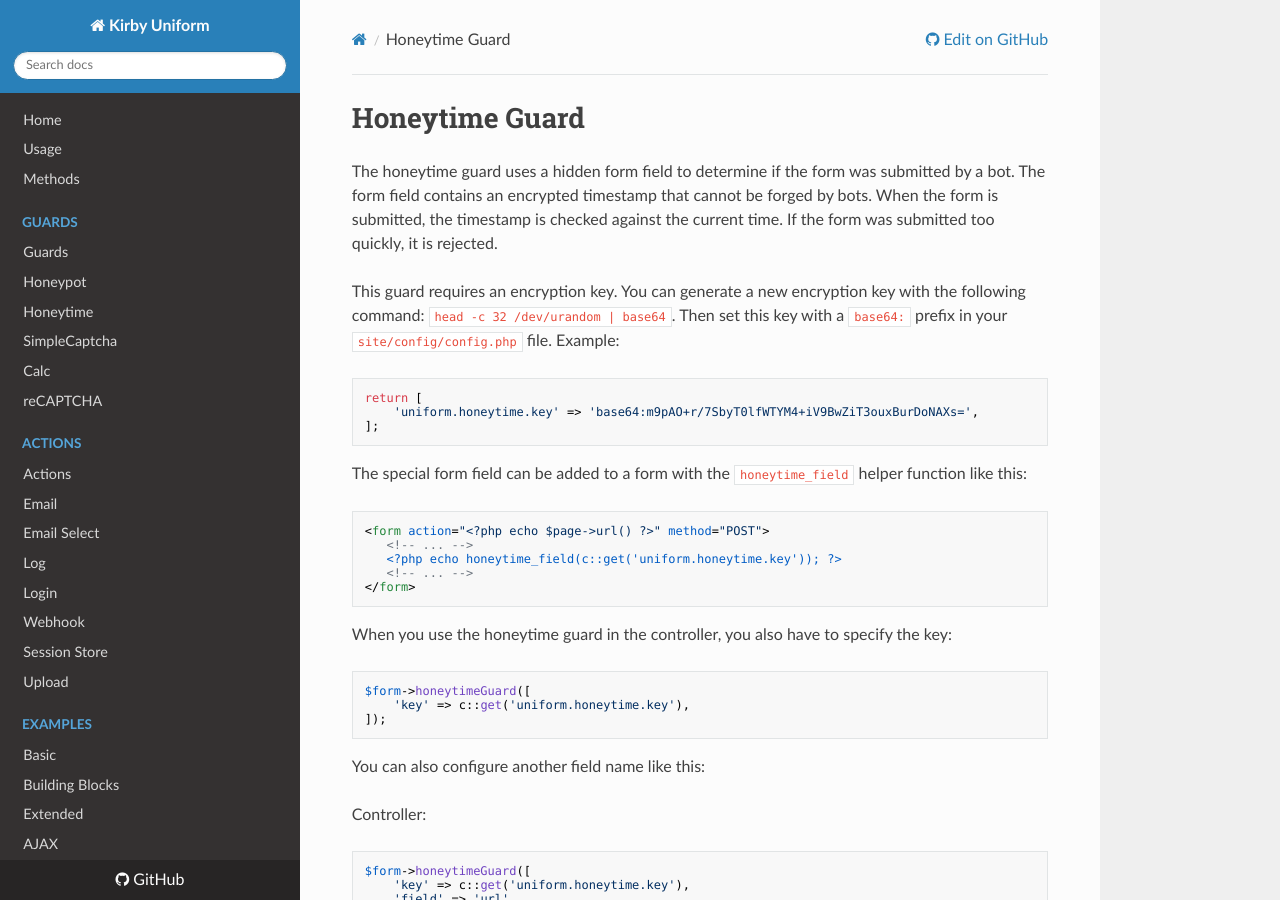
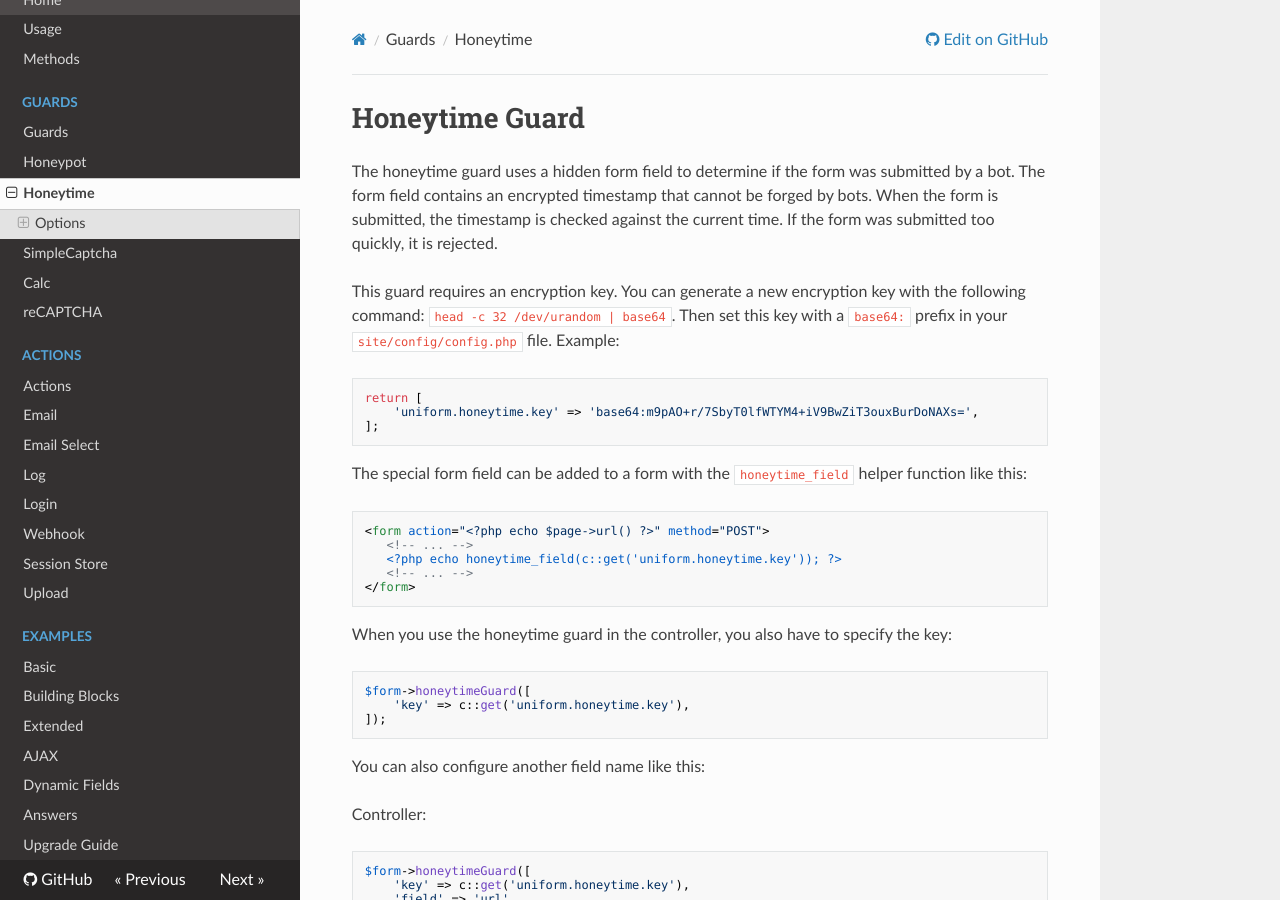
Before and after one commit to mzur/kirby-uniform, an MkDocs documentation site: the page built from docs/guards/honeytime.md, in a window 1280 px wide and 900 px high. Built offline with MkDocs 1.6.1, drawn with Linux system fonts in a browser that asks for light colours; nearby versions of some CDN libraries; old or Windows-style settings are respelled for this version of MkDocs; part of the change alters nothing that is shown.

Commit message:
Fix mkdocs config

```diff
--- a/mkdocs.yml
+++ b/mkdocs.yml
@@ -11,7 +11,7 @@ pages:
     - Guards:
         - Guards: guards/guards.md
         - Honeypot: guards/honeypot.md
-        - Honeytime: guards/honetime.md
+        - Honeytime: guards/honeytime.md
         - SimpleCaptcha: guards/simple-captcha.md
         - Calc: guards/calc.md
         - reCAPTCHA: guards/recaptcha.md
```
